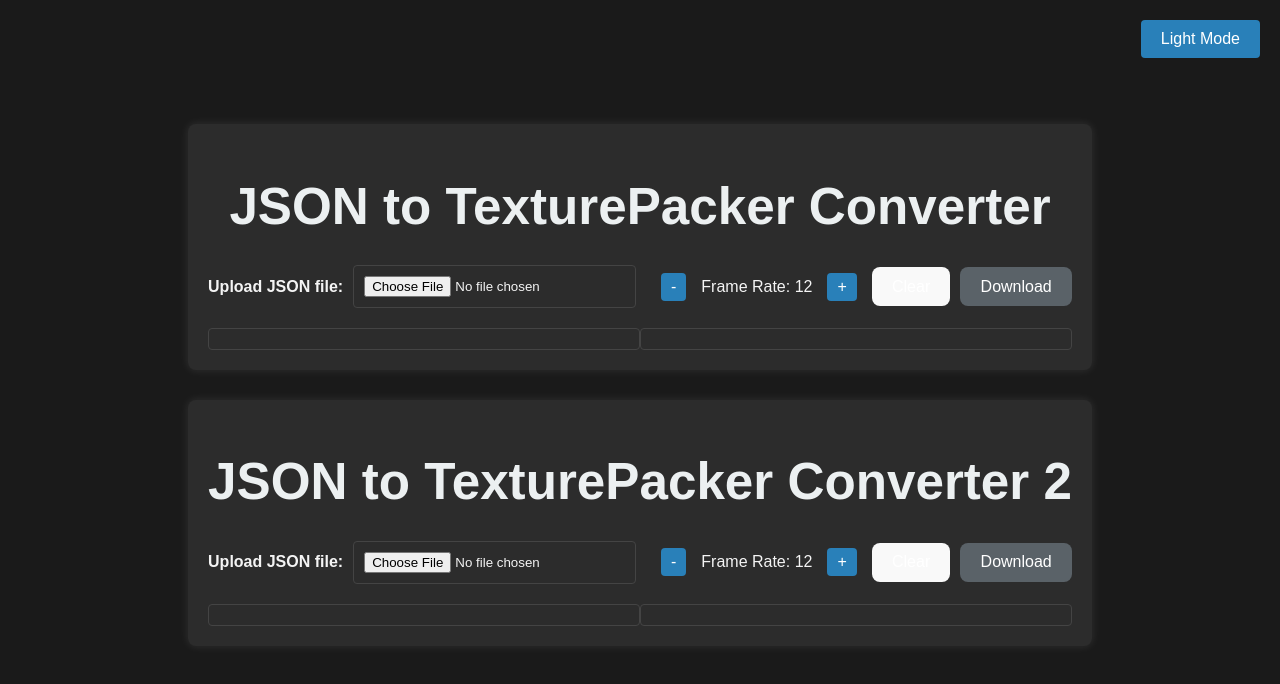
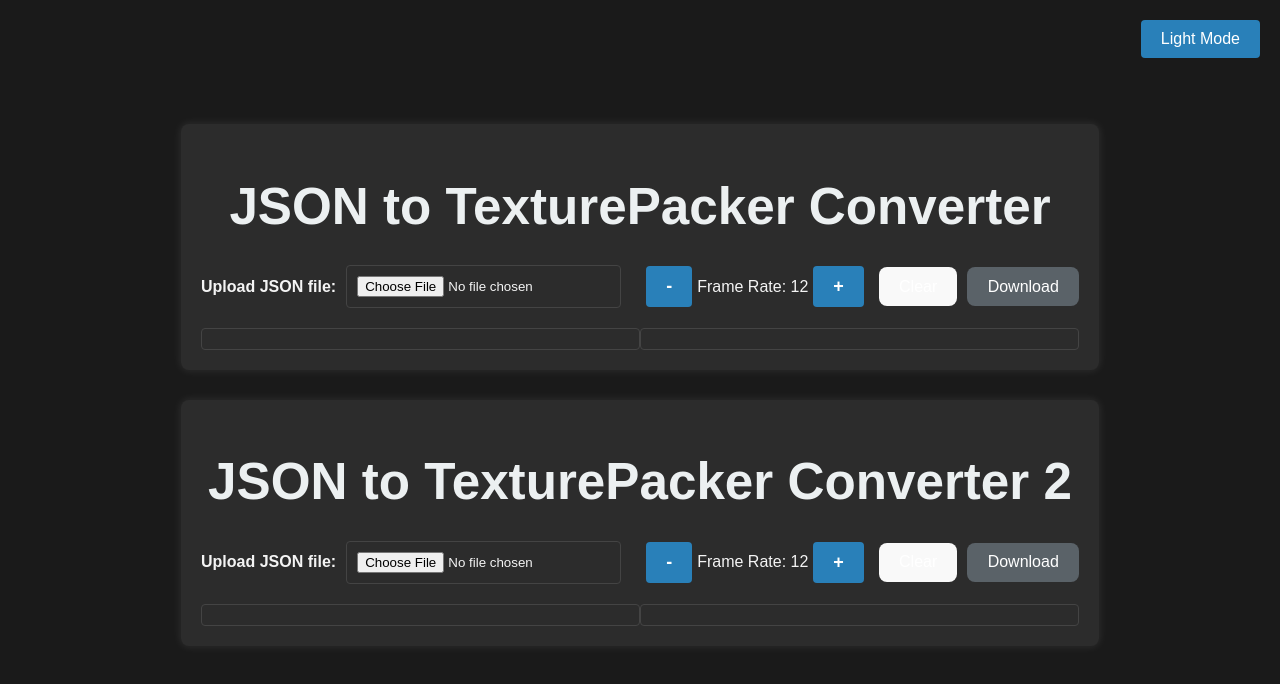
Before and after one commit to xmanhit/convertJSONSprite, a React (Vite) app: page / in a window 1280 px wide. Shown: the top 684 px of the page. Built offline with nearby package versions, Linux system fonts and the light colour scheme.

Commit message:
Update App.css

```diff
--- a/src/App.css
+++ b/src/App.css
@@ -190,21 +190,39 @@ button:focus,button:focus-visible {
   background-color: var(--button-bg);
   color: #fff;
   border: none;
-  padding: 5px 10px;
+  padding: 10px 20px;
   margin: 0 5px;
   border-radius: 4px;
   cursor: pointer;
   transition: background-color 0.3s ease;
+  font-size: 18px;
+  font-weight: bold;
 }
 
 .frame-rate-control button:hover {
   background-color: var(--button-hover);
 }
 
-.frame-rate-control span {
-  margin: 0 10px;
+.frame-rate-control input {
+  width: 60px;
+  padding: 5px;
+  font-size: 16px;
+  text-align: center;
+  border: 1px solid var(--input-border);
+  border-radius: 4px;
+  background-color: var(--card-bg);
+  color: var(--text-color);
 }
 
+.frame-rate-control input::-webkit-inner-spin-button,
+.frame-rate-control input::-webkit-outer-spin-button {
+  -webkit-appearance: none;
+  margin: 0;
+}
+
+.frame-rate-control input[type=number] {
+  -moz-appearance: textfield;
+}
 
 @media (prefers-color-scheme: light) {
     :root {
```
